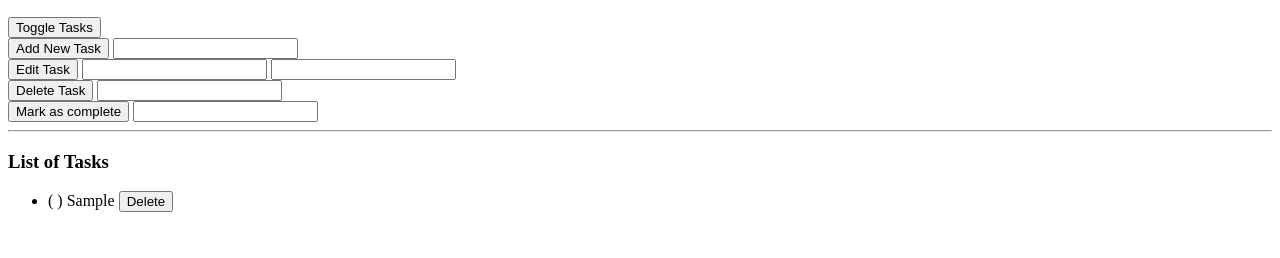
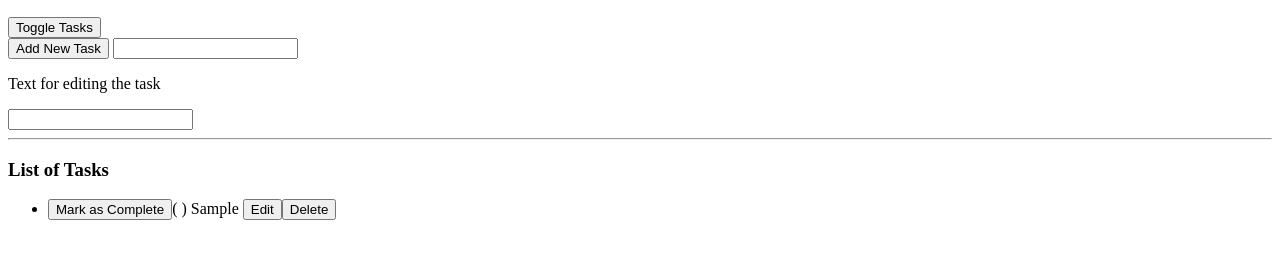
Before and after one commit to jdgaravito/ToDo-JS-app, a plain HTML site: page index.html in a window 1280 px wide. Both pictures are taken after typing "Sample" into the empty fields and a click on the button "Add New Task". Shown: the part 50-308 px from the top of the page. Drawn offline with Linux system fonts and the light colour scheme.

Commit message:
refactored the edit and mark as complete buttons to be in the li aswell

```diff
--- a/index.html
+++ b/index.html
@@ -22,19 +22,8 @@
         <button onclick="handlers.addTodo()">Add New Task</button>
         <input id="addTodoTextInput" type="text" />
       </div>
-      <div>
-        <button onclick="handlers.editTodo()">Edit Task</button>
-        <input id="editTodoPositionInput" type="number" />
+      <div><p>Text for editing the task</p>
         <input id="editTodoTextInput" type="text" />
-      </div>
-      <div>
-        <button onclick="handlers.deleteTodo()">Delete Task </button>
-        <input id="deleteTodoPositionInput" type="number" />
-      </div>
-
-      <div>
-          <button onclick="handlers.completeTodo()">Mark as complete</button>
-          <input id="completeTodoPositionInput" type="number"/>
       </div>
       <hr>
         <h3> List of Tasks</h3>
--- a/js/todo.js
+++ b/js/todo.js
@@ -49,8 +49,6 @@ var toDoList = {
         this.todos[i].completed = true;
       }
     }
-
-    this.displayToDos();
   }
 };
 
@@ -66,33 +64,20 @@ var handlers = {
     view.displayToDos();
   },
 
-  editTodo: function() {
-    var editTodoPositionInput = document.getElementById(
-      "editTodoPositionInput"
-    );
-    var editTodoTextInput = document.getElementById("editTodoTextInput");
+  editTodo: function(index, newText) {
 
-    toDoList.editToDo(
-      editTodoPositionInput.valueAsNumber,
-      editTodoTextInput.value
-    );
-
-    editTodoPositionInput.value = "";
+    toDoList.editToDo(index, newText);
     editTodoTextInput.value = "";
     view.displayToDos();
   },
+
   deleteTodo: function(index) {
-
     toDoList.deleteToDo(index);
     view.displayToDos();
   },
 
-  completeTodo: function() {
-    var completeTodoPositionInput = document.getElementById(
-      "completeTodoPositionInput"
-    );
-    toDoList.completeToDo(completeTodoPositionInput.valueAsNumber);
-    completeTodoPositionInput.value = "";
+  completeTodo: function(index) {
+    toDoList.completeToDo(index);
     view.displayToDos();
   },
 
@@ -119,9 +104,13 @@ var view = {
         todoTextComplete = "( ) " + todo.todoText + " ";
       }
       todoLi.id = i;
+
       todoLi.textContent = todoTextComplete;
+      todoLi.prepend(this.createCompleteButton());
       // todoLi.textContent = toDoList.todos[i].todoText;
+      todoLi.appendChild(this.createEditButton());
       todoLi.appendChild(this.createDeleteButton());
+
       todosUl.appendChild(todoLi);
     }
   },
@@ -133,15 +122,36 @@ var view = {
     return deleteButton;
   },
 
+  createCompleteButton: function() {
+    var completeButton = document.createElement("button");
+    completeButton.textContent = "Mark as Complete";
+    completeButton.className = "completeButton";
+    return completeButton;
+  },
+
+  createEditButton: function(){
+    var editButton = document.createElement("button");
+    editButton.textContent = "Edit";
+    editButton.className = "editButton";
+    return editButton;
+
+  },
+
   setUpEventListeners: function() {
     var todosUl = document.querySelector("ul");
-    todosUl.addEventListener("click", function(event) {
+    todosUl.addEventListener("click", function(event, text) {
       var elementClick = event.target;
       if (elementClick.className === "deleteButton") {
-          handlers.deleteTodo(parseInt(elementClick.parentNode.id));
+        handlers.deleteTodo(parseInt(elementClick.parentNode.id));
+      }
+      if (elementClick.className === "completeButton") {
+        handlers.completeTodo(parseInt(elementClick.parentNode.id));
+      }
+      if (elementClick.className === "editButton"){
+        var newText = document.getElementById("editTodoTextInput");
+        handlers.editTodo(parseInt(elementClick.parentNode.id), newText.value);
       }
     });
-
   }
 };
 
```
Also changed, not shown: 1 other file.
